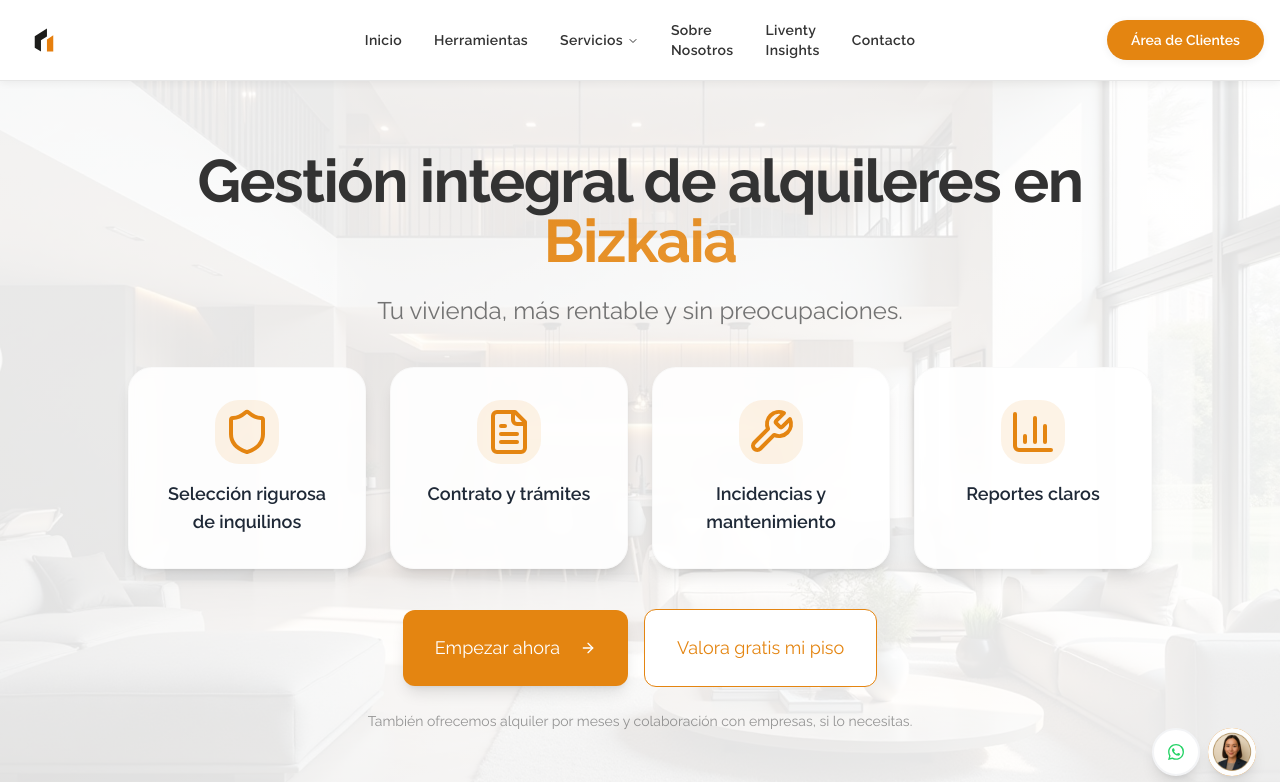
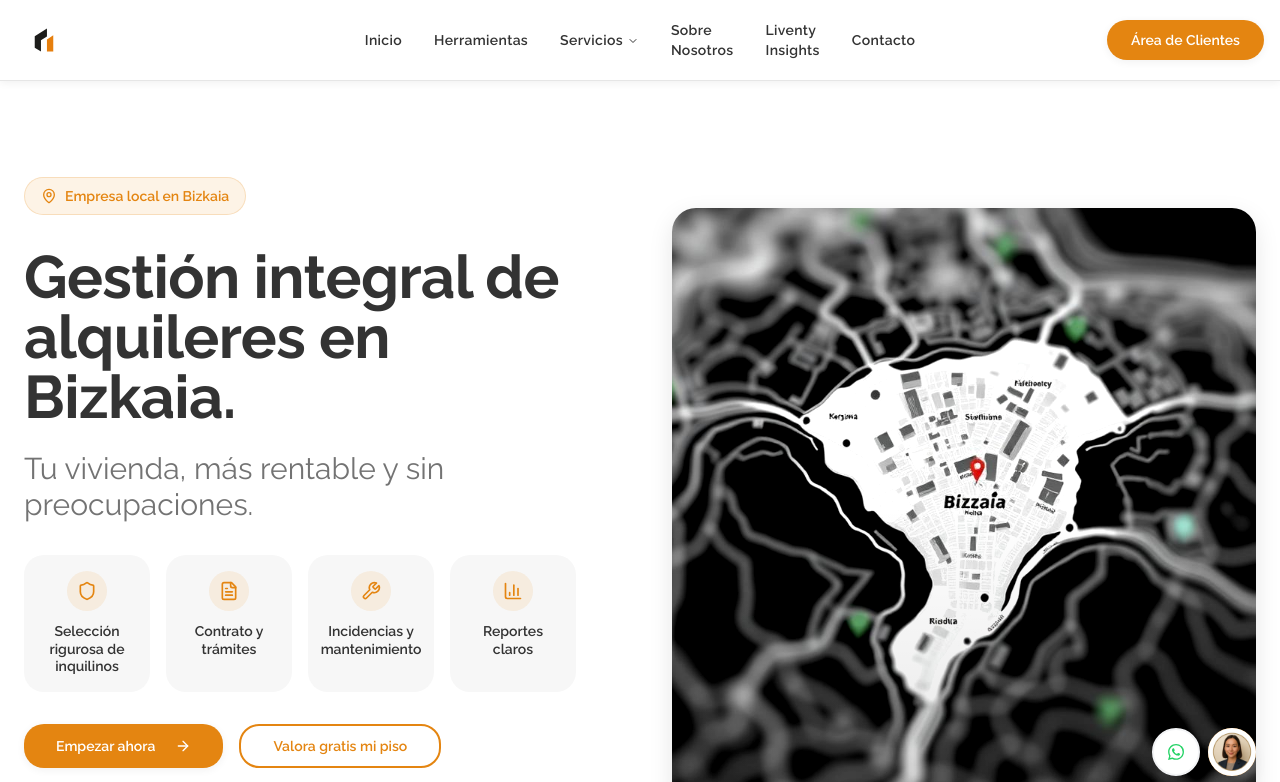
Before and after one commit to LiventyGestion/Liventy-gestion, a React (Vite) app: page / in a window 1280 px wide. Shown: the top 782 px of the page. Built offline with nearby package versions, Linux system fonts and the light colour scheme.

Commit message:
feat: Redesign Home Hero section

```diff
--- a/src/components/Hero.tsx
+++ b/src/components/Hero.tsx
@@ -1,6 +1,7 @@
 import { Button } from "@/components/ui/button";
-import { ArrowRight, Shield, FileText, Wrench, BarChart3 } from "lucide-react";
-import heroBackground from "@/assets/hero-modern-property.jpg";
+import { ArrowRight, Shield, FileText, Wrench, BarChart3, MapPin } from "lucide-react";
+import { Badge } from "@/components/ui/badge";
+import bilbaoImage from "@/assets/bizkaia-urban.jpg";
 
 const Hero = () => {
   const handleCTAClick = (location: string, label: string, dest: string) => {
@@ -47,66 +48,66 @@ const Hero = () => {
   ];
 
   return (
-    <section className="relative min-h-[90vh] flex items-center bg-gradient-to-br from-background via-accent/5 to-primary/5 overflow-hidden">
-      {/* Background Image */}
-      <div className="absolute inset-0 z-0">
-        <img
-          src={heroBackground}
-          alt=""
-          className="w-full h-full object-cover opacity-80"
-          aria-hidden="true"
-        />
-        <div className="absolute inset-0 bg-gradient-to-br from-background/90 via-background/85 to-background/90"></div>
+    <section className="relative min-h-screen flex items-center bg-brand-white overflow-hidden section-spacing">
+      <div className="container mx-auto px-4 sm:px-6 relative z-10">
+        <div className="grid lg:grid-cols-2 gap-12 lg:gap-16 items-center max-w-7xl mx-auto">
+
+          {/* Left Column - Content */}
+          <div className="space-y-8 lg:pr-8">
+            {/* Badge */}
+            <div className="flex justify-start">
+              <Badge className="bg-brand-orange/10 text-brand-orange border-brand-orange/20 px-4 py-2 text-sm font-raleway font-semibold rounded-full">
+                <MapPin className="w-4 h-4 mr-2" />
+                Empresa local en Bizkaia
+              </Badge>
             </div>
 
-      <div className="container mx-auto px-4 sm:px-6 relative z-10">
-        <div className="max-w-5xl mx-auto text-center">
-          <h1 className="font-montserrat text-4xl sm:text-5xl lg:text-6xl font-bold mb-6 leading-tight tracking-tight">
-            Gestión integral de alquileres en
-            <span className="text-primary block bg-gradient-to-r from-primary to-primary/80 bg-clip-text text-transparent">
-              Bizkaia
-            </span>
+            {/* Main Heading */}
+            <div className="space-y-6">
+              <h1 className="text-4xl sm:text-5xl lg:text-6xl font-raleway font-bold text-brand-charcoal leading-heading tracking-heading">
+                Gestión integral de alquileres en Bizkaia.
               </h1>
 
-          <p className="font-lato text-lg sm:text-xl lg:text-2xl text-muted-foreground mb-10 max-w-4xl mx-auto leading-relaxed">
+              <p className="text-xl sm:text-2xl lg:text-3xl font-raleway font-normal text-neutral-500 leading-relaxed">
                 Tu vivienda, más rentable y sin preocupaciones.
               </p>
+            </div>
 
-          {/* Benefits List */}
-          <div className="grid grid-cols-2 lg:grid-cols-4 gap-6 mb-10 max-w-5xl mx-auto">
+            {/* Benefits List - Compact horizontal layout */}
+            <div className="grid grid-cols-2 lg:grid-cols-4 gap-4">
               {benefits.map((benefit, index) => (
                 <div
                   key={index}
-                className="group flex flex-col items-center text-center p-6 sm:p-8 rounded-2xl bg-white/90 backdrop-blur-sm border border-border/20 shadow-lg hover:shadow-xl transition-all duration-300 transform hover:-translate-y-2 hover:border-primary/30 cursor-pointer"
+                  className="flex flex-col items-center text-center p-4 rounded-xl bg-neutral-50 hover:bg-neutral-100 transition-all duration-200 cursor-pointer group"
                   aria-label={`Servicio: ${benefit.text}`}
                   role="button"
                   tabIndex={0}
                 >
-                <div className="inline-flex items-center justify-center w-12 h-12 sm:w-16 sm:h-16 bg-primary/10 rounded-2xl mb-4 group-hover:bg-primary/20 transition-all duration-300">
-                  <benefit.icon className="h-10 w-10 sm:h-12 sm:w-12 text-primary group-hover:scale-110 transition-all duration-300" />
+                  <div className="inline-flex items-center justify-center w-10 h-10 bg-brand-orange/10 rounded-xl mb-3 group-hover:bg-brand-orange/20 transition-all duration-200">
+                    <benefit.icon className="h-5 w-5 text-brand-orange group-hover:scale-110 transition-all duration-200" />
                   </div>
-                <span className="font-raleway text-base sm:text-lg font-semibold text-gray-800 leading-snug">{benefit.text}</span>
+                  <span className="font-raleway text-sm font-semibold text-brand-charcoal leading-tight">{benefit.text}</span>
                 </div>
               ))}
             </div>
 
             {/* CTAs */}
-          <div className="flex flex-col sm:flex-row gap-4 justify-center items-center mb-6">
+            <div className="flex flex-col sm:flex-row gap-4 items-start">
               <Button
                 size="lg"
-              className="text-lg px-8 py-6 h-auto bg-primary hover:bg-primary/90 text-primary-foreground shadow-lg hover:shadow-xl transition-all duration-300 transform hover:scale-105"
+                className="bg-brand-orange hover:bg-brand-orange/90 text-brand-white font-raleway font-semibold px-8 py-4 rounded-xl shadow-sm hover:shadow-md transition-all duration-200 hover:-translate-y-0.5"
                 onClick={() => handleCTAClick('home_hero', 'empezar_ahora', '/empezar-ahora')}
                 role="button"
                 aria-label="Empezar ahora – ir al formulario de contacto"
               >
                 Empezar ahora
-              <ArrowRight className="ml-3 h-6 w-6" aria-hidden="true" />
+                <ArrowRight className="ml-3 h-5 w-5" aria-hidden="true" />
               </Button>
 
               <Button
                 variant="outline"
                 size="lg"
-              className="text-lg px-8 py-6 h-auto border-primary text-primary hover:bg-primary/5 transition-all duration-300"
+                className="border-2 border-brand-orange text-brand-orange hover:bg-brand-orange hover:text-brand-white font-raleway font-semibold px-8 py-4 rounded-xl transition-all duration-200"
                 onClick={() => handleCTAClick('home_hero', 'valora_gratis', '/herramientas?calc=precio')}
                 aria-label="Valorar gratis mi piso – calculadora de precio recomendado"
                 role="button"
@@ -116,9 +117,27 @@ const Hero = () => {
             </div>
 
             {/* Discrete line */}
-          <p className="font-lato text-sm text-muted-foreground opacity-75 max-w-2xl mx-auto">
+            <p className="font-raleway text-sm text-neutral-400 max-w-lg">
               También ofrecemos alquiler por meses y colaboración con empresas, si lo necesitas.
             </p>
+          </div>
+
+          {/* Right Column - Image */}
+          <div className="relative lg:order-last order-first">
+            <div className="relative rounded-2xl overflow-hidden shadow-md">
+              <img
+                src={bilbaoImage}
+                alt="Vista urbana de Bilbao y Abando, Bizkaia"
+                className="w-full h-[400px] lg:h-[600px] object-cover object-center"
+                style={{
+                  filter: 'saturate(0.85) contrast(1.1)',
+                  clipPath: 'ellipse(100% 95% at 50% 50%)'
+                }}
+              />
+              <div className="absolute inset-0 bg-gradient-to-t from-black/10 via-transparent to-transparent rounded-2xl"></div>
+            </div>
+          </div>
+
         </div>
       </div>
     </section>
```
Lines whose indentation alone changed are shown as unchanged.
